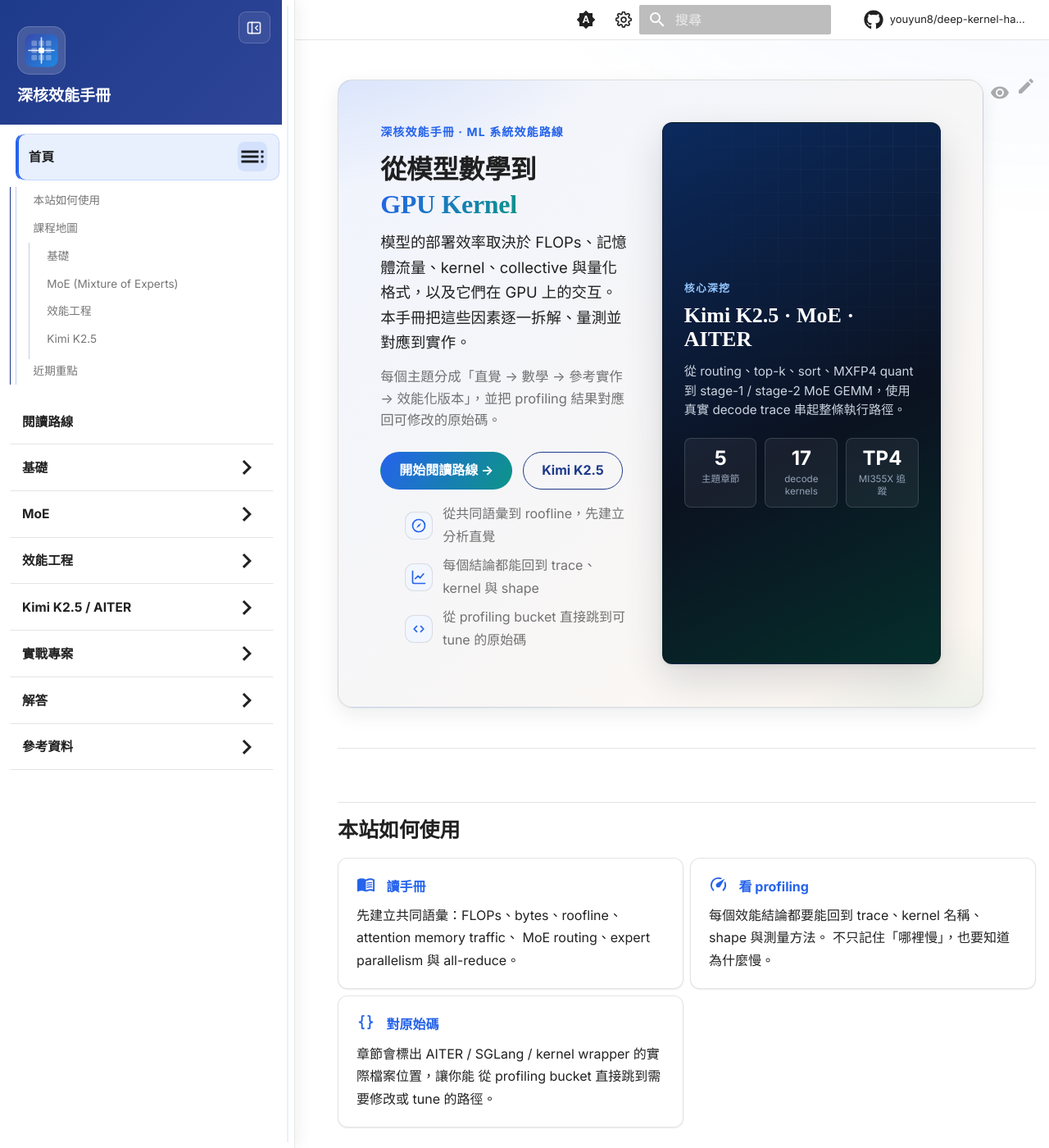
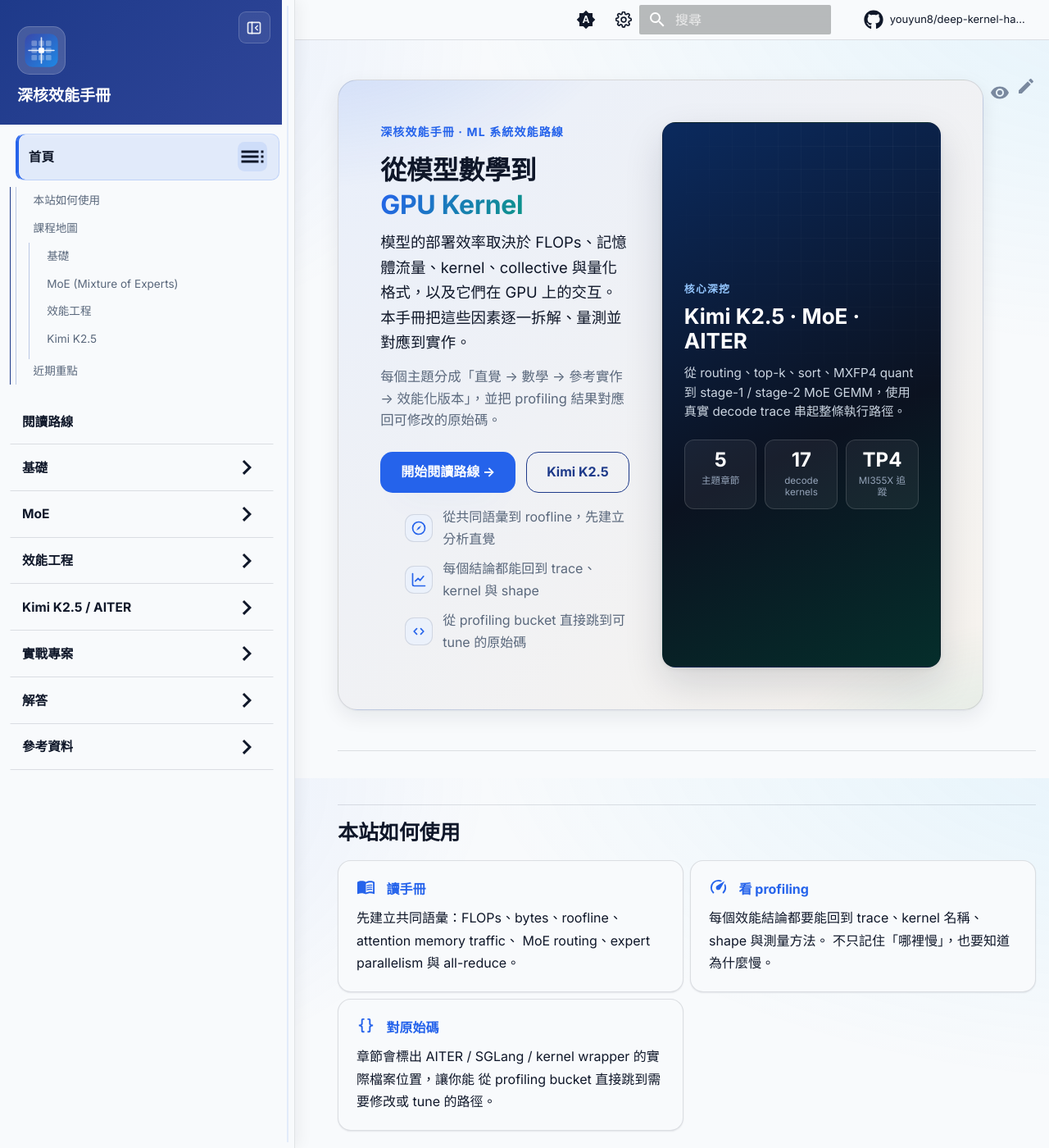
Before and after one commit to youyun8/deep-kernel-handbook, an MkDocs documentation site: the page built from docs/index.md, in a window 1280 px wide and 1400 px high. Shown: the whole window at 82% size. Built offline with MkDocs 1.6.1 and Material for MkDocs 9.7.7, drawn with Linux system fonts in a browser that asks for light colours; comment, search, counter and statistics services are not loaded.

Commit message:
style: align UI styling with cp-handbook
Bring the handbook's interface look in line with cp-handbook while keeping
the MkDocs Material foundation and all diagram/roofline theming intact:

- Headings/site title use a sans display stack (Inter + CJK fallback)
  instead of the Noto Serif TC serif face; drop the now-unused web font.
- Tint surfaces to cp-handbook's palette: cool slate-tinted light surface
  with navy ink, deep navy-slate dark mode, and a sky/blue radial glow on
  the content area.
- Enlarge corner radii to match (cards ~2xl, hero ~3xl, chrome ~xl).
- Primary buttons become solid blue with a soft glow and rounded-xl
  corners instead of a gradient pill.

Co-Authored-By: Claude Opus 4.8 <noreply@anthropic.com>
Claude-Session: https://claude.ai/code/session_01NGvt6wug2KZPRKbQS9StBS

```diff
--- a/docs/stylesheets/extra.css
+++ b/docs/stylesheets/extra.css
@@ -16,9 +16,12 @@
 :root {
   --md-code-font: "JetBrains Mono", "SFMono-Regular", Consolas, monospace;
 
-  /* Serif display family for the site title and page headings. */
-  --ml-serif:
-    "Noto Serif TC", "Songti TC", "Songti SC", "SimSun", "STSong", serif;
+  /* Sans display family for the site title and page headings. Matches the
+     cp-handbook look — everything is Inter (with a CJK sans fallback) rather
+     than a serif display face. */
+  --ml-display:
+    "Inter", "Noto Sans TC", "PingFang TC", "Microsoft JhengHei",
+    system-ui, -apple-system, "Segoe UI", sans-serif;
   --ml-sidebar-font: var(--md-text-font-family, "Inter", system-ui, sans-serif);
   --ml-sidebar-width: 360px;
   --ml-sidebar-rail-width: 2.45rem;
@@ -57,9 +60,11 @@
   --ml-shadow-strong:
     0 2px 6px rgba(15, 23, 42, 0.06), 0 20px 48px rgba(15, 23, 42, 0.14);
 
-  --ml-radius: 12px;
-  --ml-radius-sm: 8px;
-  --ml-radius-lg: 18px;
+  /* Rounding matched to cp-handbook: cards ~rounded-2xl, hero ~rounded-3xl,
+     small chrome ~rounded-xl. */
+  --ml-radius: 16px;
+  --ml-radius-sm: 12px;
+  --ml-radius-lg: 24px;
 
   --ml-gradient: linear-gradient(
     120deg,
@@ -146,17 +151,31 @@
   --ml-toc-accent-soft: rgba(74, 222, 128, 0.14);
 }
 
-/* Brand-tinted primary so the header/links match the new accent. */
+/* Brand-tinted primary + surfaces. The background/ink tokens mirror
+   cp-handbook's palette: a cool slate-tinted surface with navy ink in light
+   mode, and a deep navy-slate in dark mode. */
 :root,
 [data-md-color-scheme="default"] {
   --md-primary-fg-color: #1e3a8a;
   --md-primary-fg-color--light: #2563eb;
   --md-primary-fg-color--dark: #172554;
   --md-accent-fg-color: #0d9488;
+
+  --md-default-bg-color: hsl(210 40% 98%);
+  --md-default-fg-color: hsl(222 47% 11%);
+  --md-default-fg-color--light: hsl(215 16% 42%);
+  --md-default-fg-color--lighter: hsl(215 16% 55%);
+  --md-default-fg-color--lightest: hsl(214 24% 80%);
 }
 [data-md-color-scheme="slate"] {
   --md-primary-fg-color: #2563eb;
   --md-accent-fg-color: #2dd4bf;
+
+  --md-default-bg-color: hsl(222 47% 7%);
+  --md-default-fg-color: hsl(210 40% 96%);
+  --md-default-fg-color--light: hsl(216 18% 68%);
+  --md-default-fg-color--lighter: hsl(216 16% 56%);
+  --md-default-fg-color--lightest: hsl(216 16% 38%);
 }
 
 /* Dark-theme Mermaid colors compatible with a black page background. */
@@ -185,11 +204,33 @@
 .md-main {
   background:
     radial-gradient(
-      60rem 40rem at 100% -10%,
-      color-mix(in srgb, var(--ml-accent-cool) 7%, transparent),
-      transparent 60%
+      60rem 32rem at 110% -8%,
+      rgba(56, 189, 248, 0.1),
+      transparent 70%
     ),
-    color-mix(in srgb, var(--md-default-bg-color) 97%, var(--ml-accent-soft) 3%);
+    radial-gradient(
+      52rem 30rem at -10% 0%,
+      rgba(37, 99, 235, 0.12),
+      transparent 70%
+    ),
+    var(--md-default-bg-color);
+  background-attachment: fixed;
+}
+
+[data-md-color-scheme="slate"] .md-main {
+  background:
+    radial-gradient(
+      60rem 32rem at 110% -8%,
+      rgba(56, 189, 248, 0.08),
+      transparent 70%
+    ),
+    radial-gradient(
+      52rem 30rem at -10% 0%,
+      rgba(37, 99, 235, 0.12),
+      transparent 70%
+    ),
+    var(--md-default-bg-color);
+  background-attachment: fixed;
 }
 
 .md-main__inner {
@@ -213,7 +254,7 @@
   max-width: 42ch;
   margin-bottom: 0.5rem;
   color: var(--md-default-fg-color);
-  font-family: var(--ml-serif);
+  font-family: var(--ml-display);
   font-weight: 800;
   letter-spacing: -0.01em;
 }
@@ -227,14 +268,14 @@
   margin-top: 2.6em;
   padding-top: 0.8rem;
   border-top: 1px solid var(--ml-border);
-  font-family: var(--ml-serif);
+  font-family: var(--ml-display);
   font-weight: 750;
   letter-spacing: -0.005em;
 }
 
 .md-typeset h3 {
   color: var(--md-default-fg-color);
-  font-family: var(--ml-serif);
+  font-family: var(--ml-display);
   font-weight: 700;
 }
 
@@ -316,7 +357,7 @@
 }
 
 .md-header__title {
-  font-family: var(--ml-serif);
+  font-family: var(--ml-display);
   font-weight: 750;
   letter-spacing: -0.01em;
 }
@@ -1024,8 +1065,8 @@
 }
 
 .md-typeset .md-button {
-  border-radius: 999rem;
-  padding: 0.42rem 1.1rem;
+  border-radius: 0.75rem;
+  padding: 0.5rem 1.2rem;
   font-weight: 650;
   box-shadow: none;
   border-width: 1px;
@@ -1038,19 +1079,21 @@
 }
 
 .md-typeset .md-button:hover {
-  transform: translateY(-1px);
-  box-shadow: var(--ml-shadow-sm);
-}
-
+  transform: translateY(-2px);
+  box-shadow: var(--ml-shadow);
+}
+
+/* Solid blue lead button with cp-handbook's soft glow (not a gradient pill). */
 .md-typeset .md-button--primary {
-  background: var(--ml-gradient);
+  background: var(--md-primary-fg-color--light);
   border-color: transparent;
   color: #fff;
+  box-shadow: 0 18px 40px -24px rgba(37, 99, 235, 0.45);
 }
 .md-typeset .md-button--primary:hover {
   color: #fff;
-  box-shadow: 0 6px 18px
-    color-mix(in srgb, var(--ml-accent-cool) 40%, transparent);
+  background: color-mix(in srgb, var(--md-primary-fg-color--light) 90%, #000);
+  box-shadow: 0 22px 44px -20px rgba(37, 99, 235, 0.55);
 }
 
 .md-typeset__table {
@@ -1152,7 +1195,7 @@ figure > figcaption {
 .home-title {
   max-width: 18ch;
   margin: 0 0 0.9rem;
-  font-family: var(--ml-serif);
+  font-family: var(--ml-display);
   font-size: clamp(1.85rem, 1rem + 2.6vw, 3rem);
   font-weight: 850;
   line-height: 1.08;
@@ -1285,7 +1328,7 @@ figure > figcaption {
 
 .home-panel__title {
   margin: 0.35rem 0 0;
-  font-family: var(--ml-serif);
+  font-family: var(--ml-display);
   font-size: 1.3rem;
   font-weight: 800;
   line-height: 1.15;
--- a/mkdocs.yml
+++ b/mkdocs.yml
@@ -73,7 +73,6 @@ extra:
   generator: false
 
 extra_css:
-  - https://fonts.googleapis.com/css2?family=Noto+Serif+TC:wght@500;600;700;900&display=swap
   - https://unpkg.com/katex@0/dist/katex.min.css
   - stylesheets/extra.css
 
```
